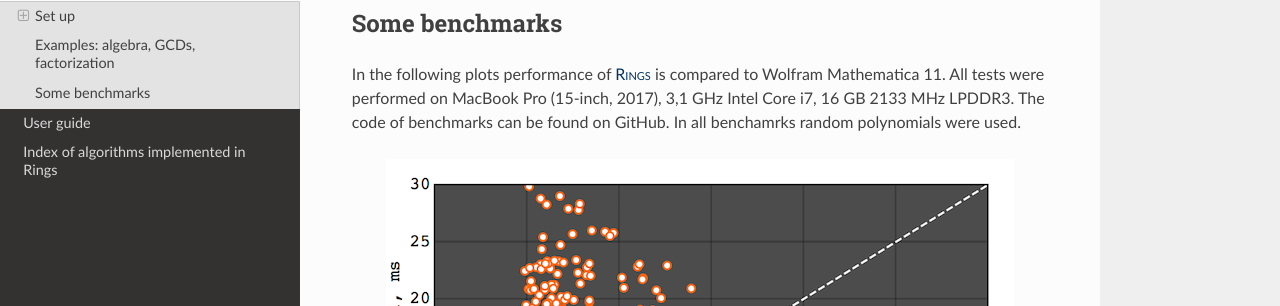
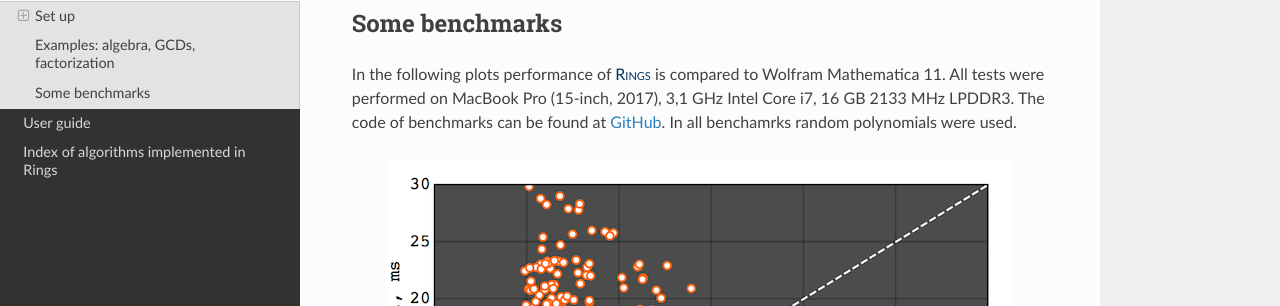
Before and after one commit to PoslavskySV/rings, a Sphinx documentation site: the page built from doc/quickstart.rst, in a window 1280 px wide and 900 px high, scrolled down 6819 px. Shown: the part 193-499 px from the top of the window. Built offline with Sphinx 7.4.7 and the Read the Docs theme 2.0.0, drawn with Linux system fonts in a browser that asks for light colours; some of the changed text lies outside the part shown.

```diff
--- a/README.rst
+++ b/README.rst
@@ -56,7 +56,7 @@ To taste what |Rings| can do, one can try interactive |Rings| session with `Ammo
 .. code-block:: bash
 
     $ sudo curl -L -o /usr/local/bin/amm https://git.io/v5Tct && sudo chmod +x /usr/local/bin/amm
-    $ sudo curl -L -o /usr/local/bin/rings.repl https://git.io/vdQ6P && chmod +x /usr/local/bin/rings.repl
+    $ sudo curl -L -o /usr/local/bin/rings.repl https://git.io/vd7EY && chmod +x /usr/local/bin/rings.repl
 
 and run:
 
@@ -375,7 +375,7 @@ Ring of multivariate polynomials over elements of Galois field :math:`GF(7^{3})[
 Some benchmarks
 ===============
 
-In the following plots performance of |Rings| is compared to Wolfram Mathematica 11. All tests were performed on MacBook Pro (15-inch, 2017), 3,1 GHz Intel Core i7, 16 GB 2133 MHz LPDDR3. The code of benchmarks can be found on GitHub. In all benchamrks random polynomials were used.
+In the following plots performance of |Rings| is compared to Wolfram Mathematica 11. All tests were performed on MacBook Pro (15-inch, 2017), 3,1 GHz Intel Core i7, 16 GB 2133 MHz LPDDR3. The code of benchmarks can be found at `GitHub <https://github.com/PoslavskySV/rings/tree/develop/rings.benchmarks>`_. In all benchamrks random polynomials were used.
 
 
 .. figure:: doc/_static/bench_gcd_Z.png
--- a/doc/quickstart.rst
+++ b/doc/quickstart.rst
@@ -22,7 +22,7 @@ To taste what |Rings| can do, one can try interactive |Rings| session with `Ammo
 .. code-block:: bash
 
 	$ sudo curl -L -o /usr/local/bin/amm https://git.io/v5Tct && sudo chmod +x /usr/local/bin/amm
-	$ sudo curl -L -o /usr/local/bin/rings.repl https://git.io/vdQ6P && chmod +x /usr/local/bin/rings.repl
+	$ sudo curl -L -o /usr/local/bin/rings.repl https://git.io/vd7EY && chmod +x /usr/local/bin/rings.repl
 
 and run:
 
@@ -64,8 +64,6 @@ For using |Rings| solely in Java there is Maven artifact:
 	    <artifactId>rings</artifactId>
 	    <version>2.0</version>
 	</dependency>
-
-
 
 Examples: algebra, GCDs, factorization
 ======================================
@@ -619,7 +617,7 @@ Ring of multivariate polynomials over elements of Galois field :math:`GF(7^{3})[
 Some benchmarks
 ===============
 
-In the following plots performance of |Rings| is compared to Wolfram Mathematica 11. All tests were performed on MacBook Pro (15-inch, 2017), 3,1 GHz Intel Core i7, 16 GB 2133 MHz LPDDR3. The code of benchmarks can be found on GitHub. In all benchamrks random polynomials were used.
+In the following plots performance of |Rings| is compared to Wolfram Mathematica 11. All tests were performed on MacBook Pro (15-inch, 2017), 3,1 GHz Intel Core i7, 16 GB 2133 MHz LPDDR3. The code of benchmarks can be found at `GitHub <https://github.com/PoslavskySV/rings/tree/develop/rings.benchmarks>`_. In all benchamrks random polynomials were used.
 
 
 .. figure:: _static/bench_gcd_Z.png
```
